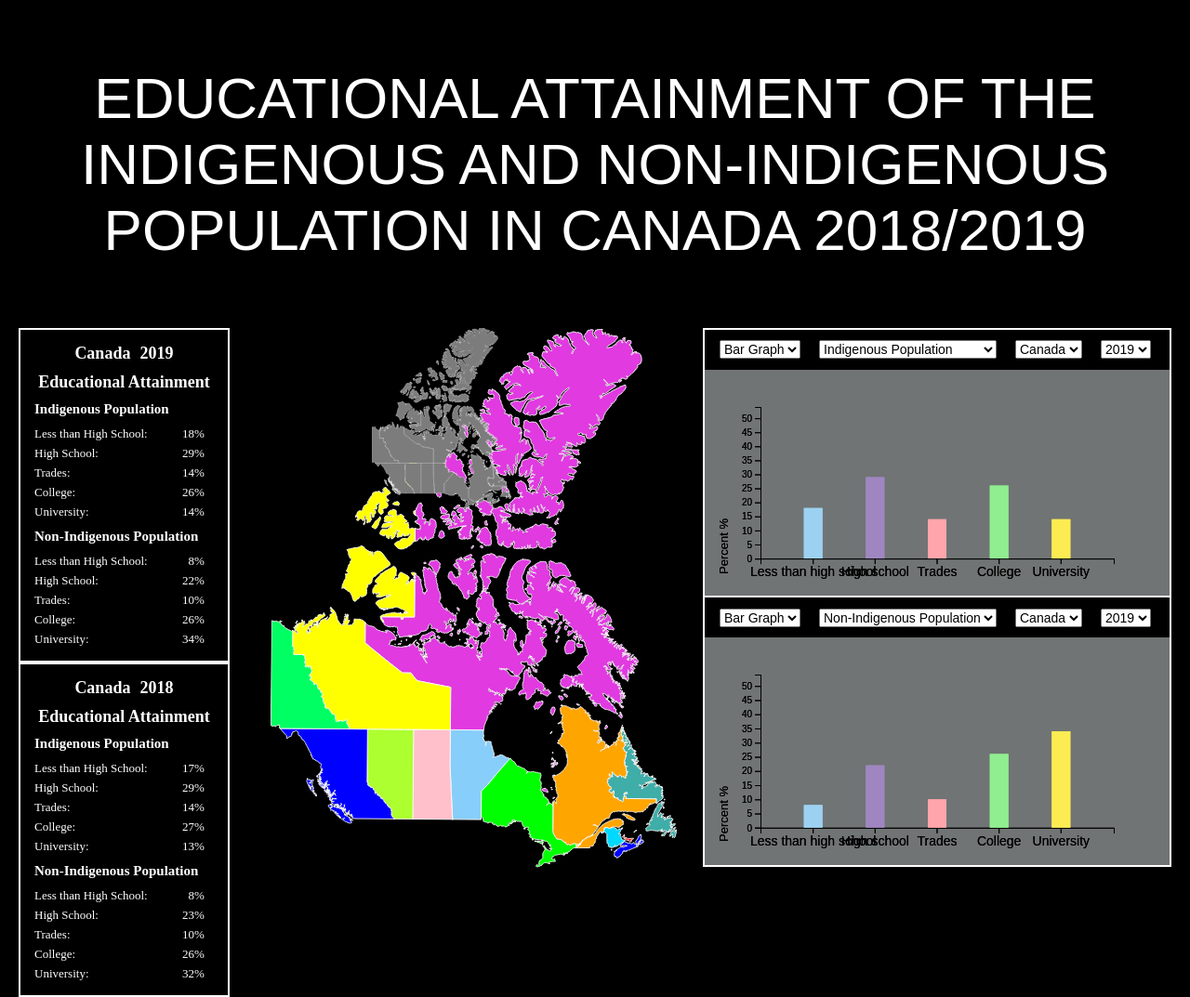
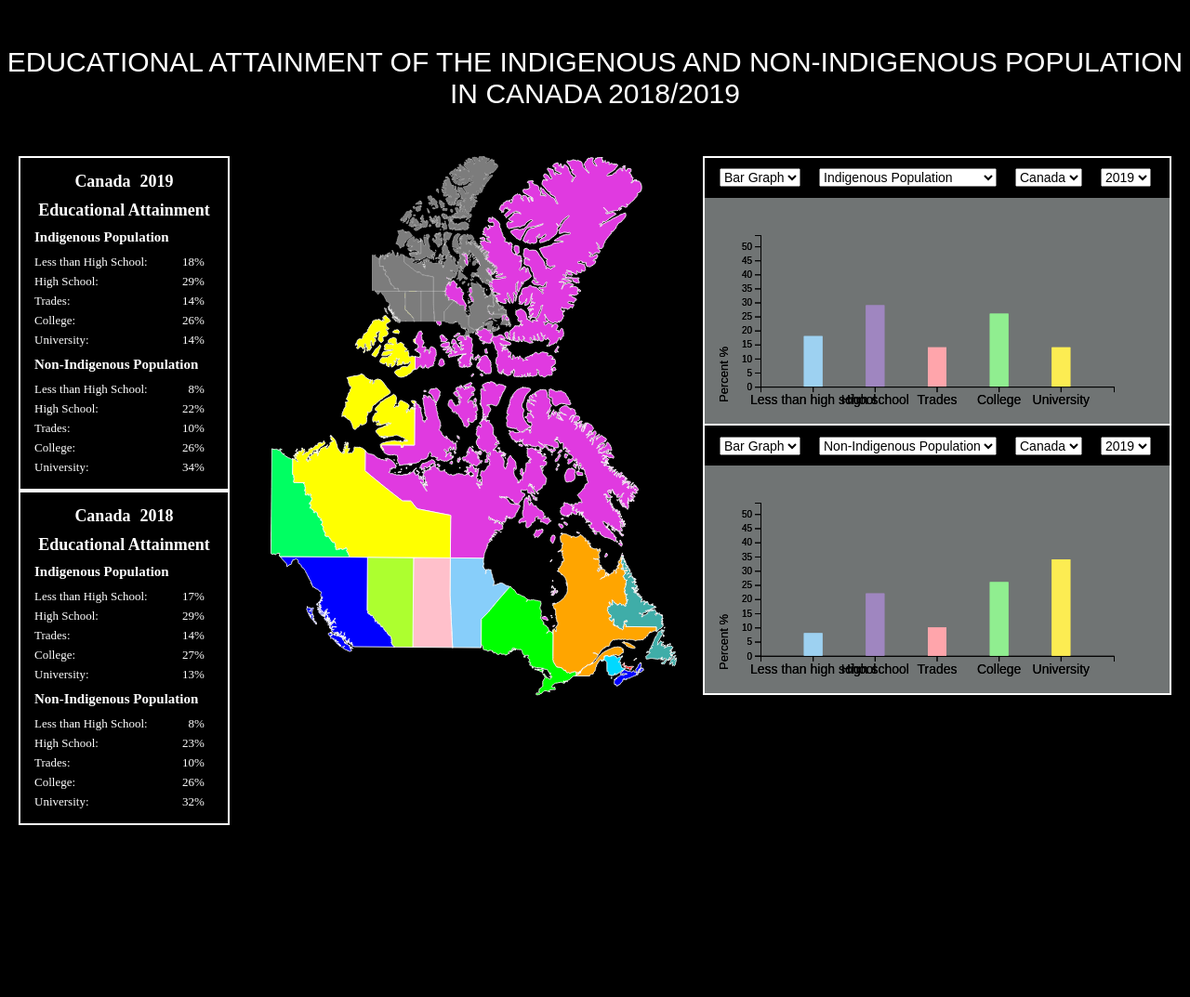
Before and after one commit to MichaelRediron/CPSC583-DataVisualization, a plain HTML site: page index.html in a window 1280 px wide. Shown: the whole page at 93% size. After the commit the page ends 888 px from the top, so only its background shows below. Drawn offline with Linux system fonts and the light colour scheme.

Commit message:
Update style.css

```diff
--- a/style.css
+++ b/style.css
@@ -12,9 +12,9 @@
  .index-title {
   position: relative;
   text-align: center;
-  font-size: 62px;
+  font-size: 30px;
   color: white;
-  margin: 70px auto 70px auto;
+  margin: 50px auto 50px auto;
   text-transform: uppercase;
   font-family: Arial, Helvetica, sans-serif;
   font-weight: 100;
```
